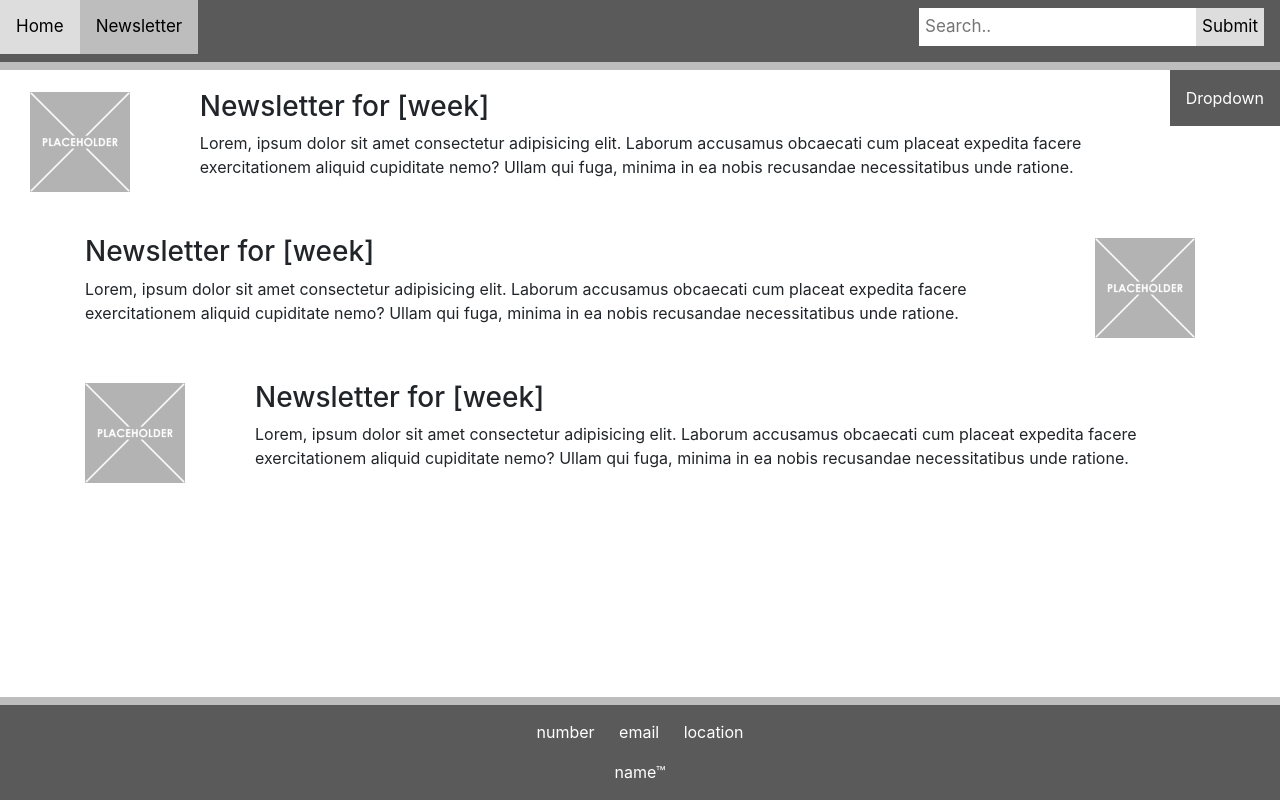
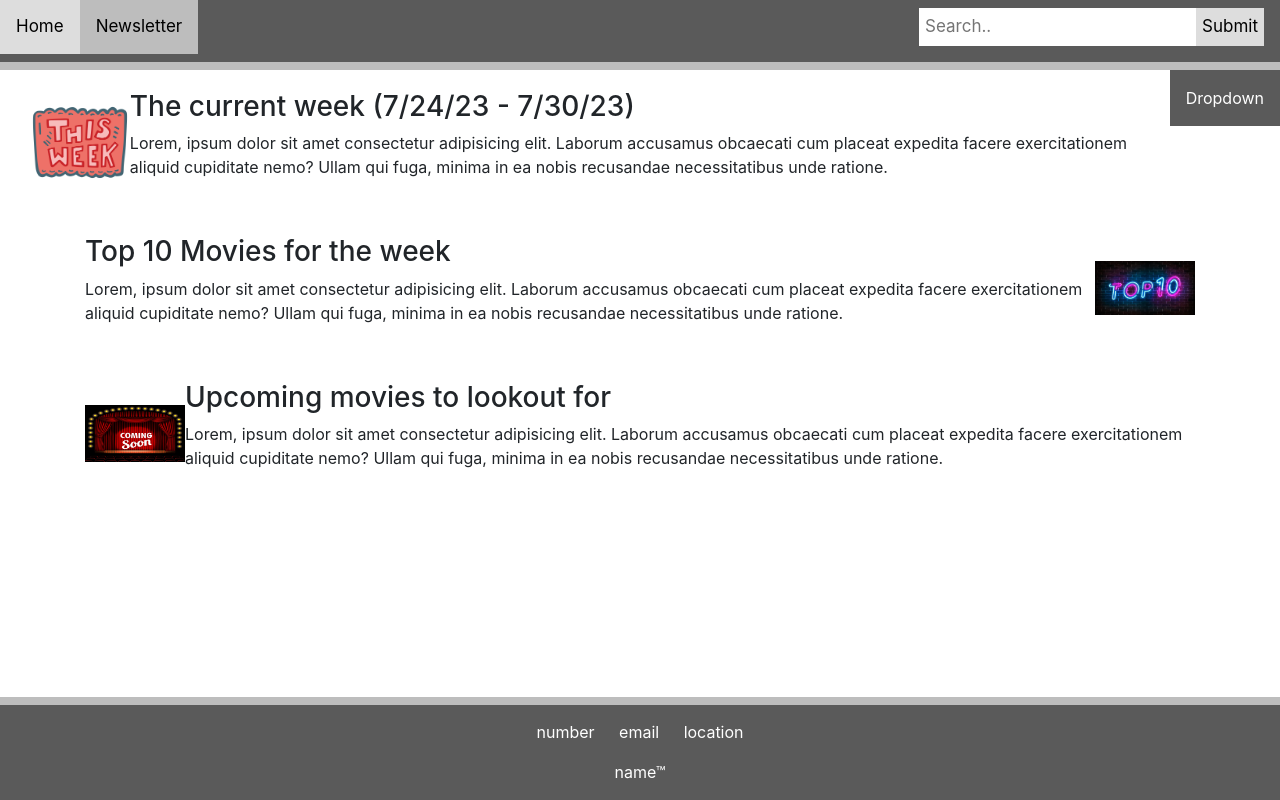
Before and after one commit to shinyuta/Rate-My-Movie, a plain HTML site: page newsletter/newsletter.html in a window 1280 px wide. Drawn offline with nearby package versions, Linux system fonts and the light colour scheme.

Commit message:
update #4 D3 added navbar, searchbutton, navbutton, added images

```diff
--- a/newsletter/newsletter.html
+++ b/newsletter/newsletter.html
@@ -30,30 +30,30 @@
 
     <div class = "container">
         <div class = "img">
-            <img class = "About-Us" src = "Assets/Images/placeholder.png">
+            <img class = "About-Us" src = "Assets/Images/thisweek_107319.png">
         </div>
-        <div class = "text">
-            <h3>Newsletter for [week]</h3>
+        <div class = "thisWeek">
+            <h3>The current week (7/24/23 - 7/30/23)</h3>
             <p>Lorem, ipsum dolor sit amet consectetur adipisicing elit. Laborum accusamus obcaecati cum placeat expedita facere exercitationem aliquid cupiditate nemo? Ullam qui fuga, minima in ea nobis recusandae necessitatibus unde ratione.</p>
         </div>
     </div>
 
     <div class = "container">
-        <div class = "textmiddle">
-            <h3>Newsletter for [week]</h3>
+        <div class = "top10">
+            <h3>Top 10 Movies for the week</h3>
             <p>Lorem, ipsum dolor sit amet consectetur adipisicing elit. Laborum accusamus obcaecati cum placeat expedita facere exercitationem aliquid cupiditate nemo? Ullam qui fuga, minima in ea nobis recusandae necessitatibus unde ratione.</p>
         </div>
         <div class = "img">
-            <img class = "About-Us" src = "Assets/Images/placeholder.png">
+            <img class = "About-Us" src = "Assets/Images/istockphoto-1254360596-170667a.webp">
         </div>
     </div>
 
     <div class = "container">
         <div class = "img">
-            <img class = "About-Us" src = "Assets/Images/placeholder.png">
+            <img class = "About-Us" src = "Assets/images/coming-soon-01.jpeg">
         </div>
-        <div class = "text">
-            <h3>Newsletter for [week]</h3>
+        <div class = "upcomingMovies">
+            <h3>Upcoming movies to lookout for</h3>
             <p>Lorem, ipsum dolor sit amet consectetur adipisicing elit. Laborum accusamus obcaecati cum placeat expedita facere exercitationem aliquid cupiditate nemo? Ullam qui fuga, minima in ea nobis recusandae necessitatibus unde ratione.</p>
         </div>
     </div>
```
Also changed, not shown: newsletter/assets/images/coming-soon-01.jpeg (added), newsletter/assets/images/istockphoto-1254360596-170667a.webp (added), newsletter/assets/images/thisweek_107319.png (added).
